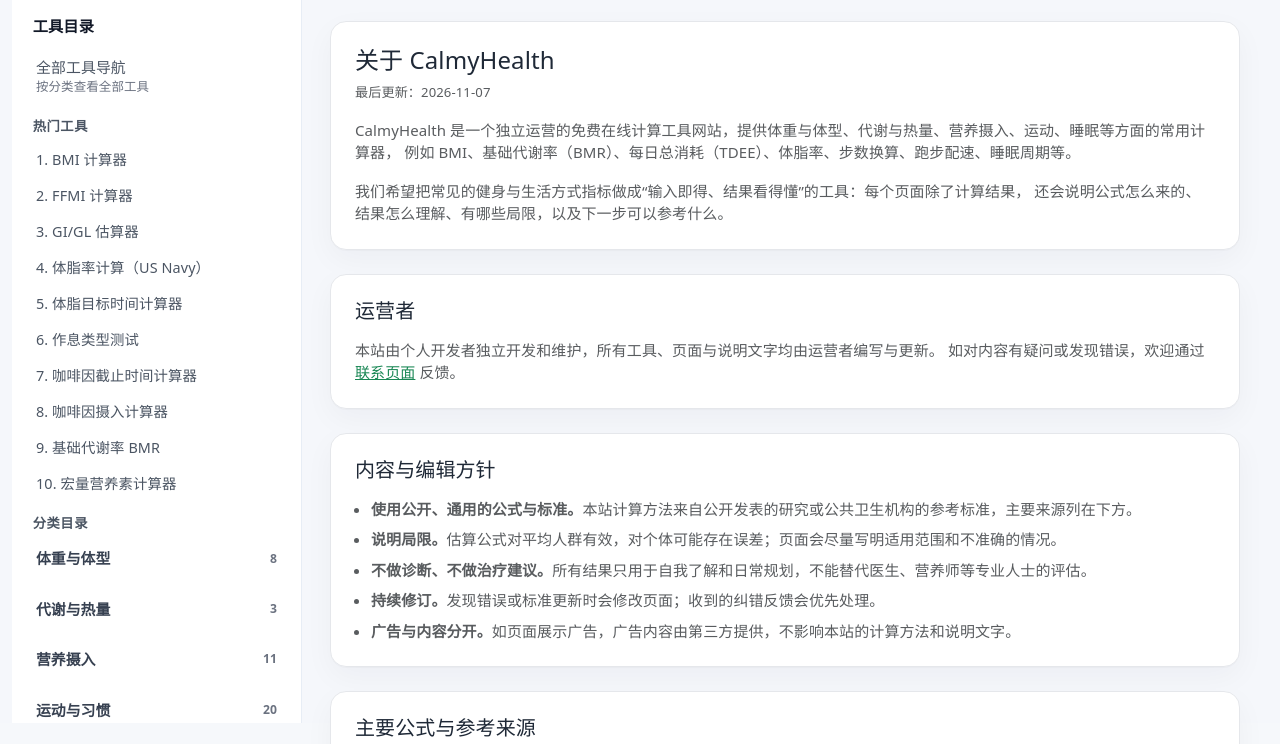
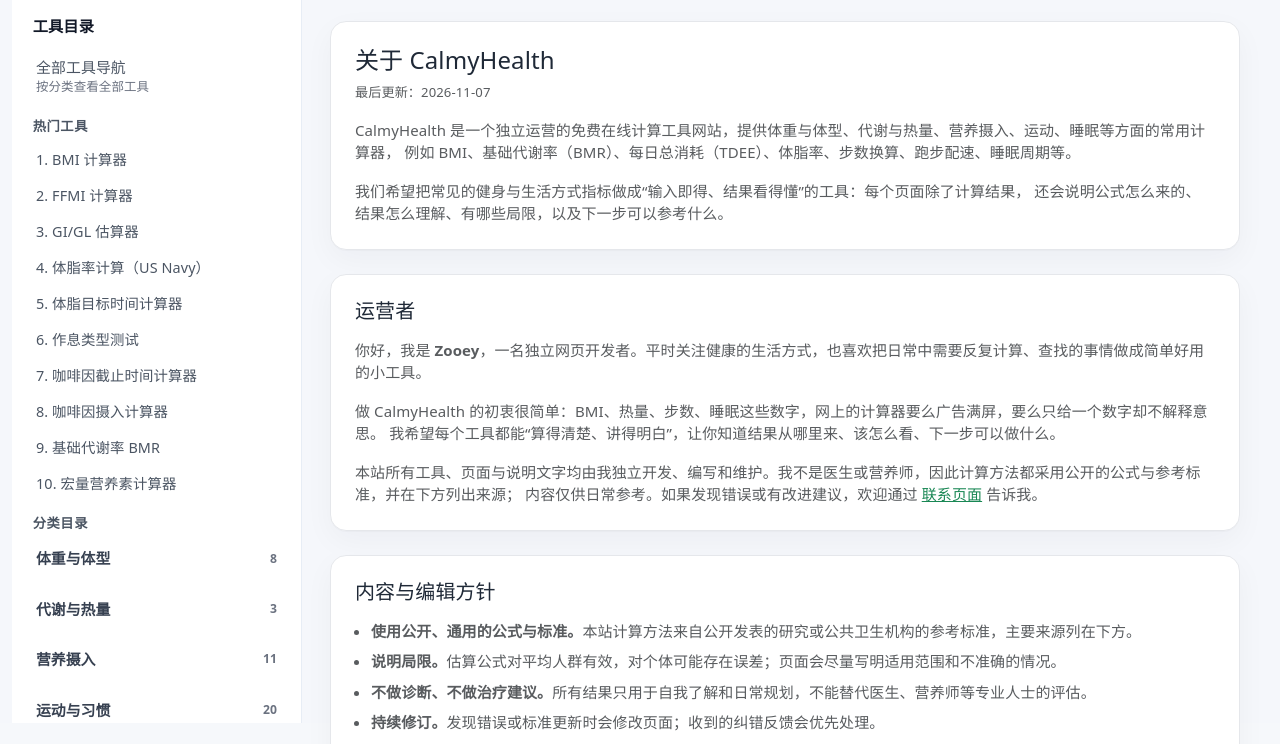
Before and after one commit to zhengxr566/health-tools-2026, a Flask app: page /about in a window 1280 px wide. Shown: the part 77-821 px from the top of the page. Run offline with Flask 3, Linux system fonts and the light colour scheme.

Commit message:
Add Google Analytics, operator info on about page
- Load GA4 (G-1LZB526GC5) only on the calmyhealth.com host
- About page: add operator introduction (Zooey)
- Privacy policy: state that Google Analytics is in use

Co-Authored-By: Claude Opus 5.5 <noreply@anthropic.com>

```diff
--- a/templates/about.html
+++ b/templates/about.html
@@ -14,12 +14,18 @@
   </p>
 </div>
 
-{# TODO: 运营者介绍。请填写真实信息，例如名字或昵称、背景、为什么做这个网站。不要写不存在的资质。 #}
 <div class="bg-white rounded-3 shadow-sm p-4 mb-4">
   <h2 class="h5 mb-3">运营者</h2>
+  <p class="text-muted">
+    你好，我是 <b>Zooey</b>，一名独立网页开发者。平时关注健康的生活方式，也喜欢把日常中需要反复计算、查找的事情做成简单好用的小工具。
+  </p>
+  <p class="text-muted">
+    做 CalmyHealth 的初衷很简单：BMI、热量、步数、睡眠这些数字，网上的计算器要么广告满屏，要么只给一个数字却不解释意思。
+    我希望每个工具都能“算得清楚、讲得明白”，让你知道结果从哪里来、该怎么看、下一步可以做什么。
+  </p>
   <p class="text-muted mb-0">
-    本站由个人开发者独立开发和维护，所有工具、页面与说明文字均由运营者编写与更新。
-    如对内容有疑问或发现错误，欢迎通过 <a href="/contact">联系页面</a> 反馈。
+    本站所有工具、页面与说明文字均由我独立开发、编写和维护。我不是医生或营养师，因此计算方法都采用公开的公式与参考标准，并在下方列出来源；
+    内容仅供日常参考。如果发现错误或有改进建议，欢迎通过 <a href="/contact">联系页面</a> 告诉我。
   </p>
 </div>
 
--- a/templates/base.html
+++ b/templates/base.html
@@ -7,6 +7,17 @@
   <meta name="description" content="{{ meta.description }}">
   <link rel="canonical" href="{{ meta.canonical }}">
   {% if page_noindex %}<meta name="robots" content="noindex, follow">{% endif %}
+
+  {% if request.host.split(':')[0].endswith('calmyhealth.com') %}
+  <!-- Google Analytics (GA4)，只在正式域名加载 -->
+  <script async src="https://www.googletagmanager.com/gtag/js?id=G-1LZB526GC5"></script>
+  <script>
+    window.dataLayer = window.dataLayer || [];
+    function gtag(){dataLayer.push(arguments);}
+    gtag('js', new Date());
+    gtag('config', 'G-1LZB526GC5');
+  </script>
+  {% endif %}
 
   <meta property="og:title" content="{{ meta.title }}">
   <meta property="og:description" content="{{ meta.description }}">
--- a/templates/privacy.html
+++ b/templates/privacy.html
@@ -22,7 +22,7 @@
   <h2 class="h5 mb-3">2. 自动收集的信息</h2>
   <ul class="text-muted mb-0 ps-3">
     <li class="mb-2"><b>服务器日志：</b>本站及托管服务商可能自动记录基础访问日志，例如 IP 地址、访问时间、访问的页面、浏览器与设备类型、来源网址，用于安全防护、故障排查和维护。</li>
-    <li class="mb-0"><b>访问统计：</b>本站可能使用 Google Analytics 等统计服务了解访问量、热门页面和访问来源，以改进内容。这类服务会使用 Cookie 或类似技术收集汇总信息。你可以安装
+    <li class="mb-0"><b>访问统计：</b>本站使用 Google Analytics 了解访问量、热门页面和访问来源，以改进内容。Google Analytics 会使用 Cookie 或类似技术收集汇总信息，不包括你在计算器中输入的数值。你可以安装
       <a href="https://tools.google.com/dlpage/gaoptout" target="_blank" rel="noopener">Google Analytics 停用浏览器插件</a> 拒绝统计。</li>
   </ul>
 </div>
```
